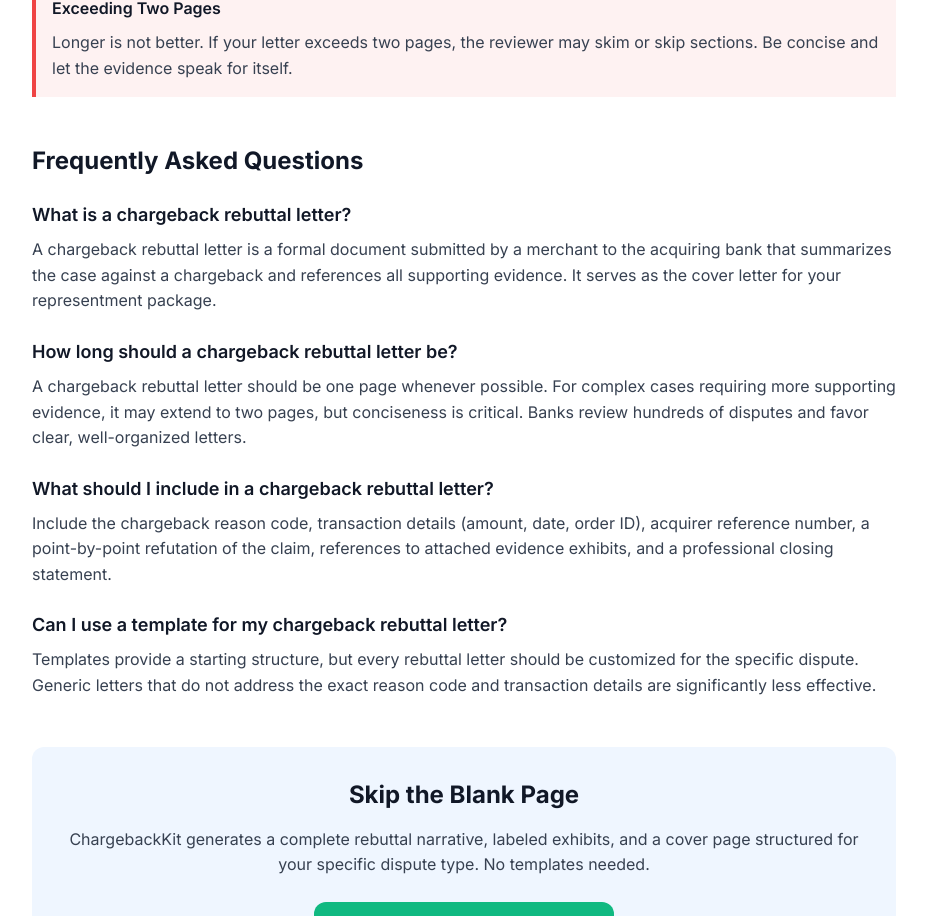
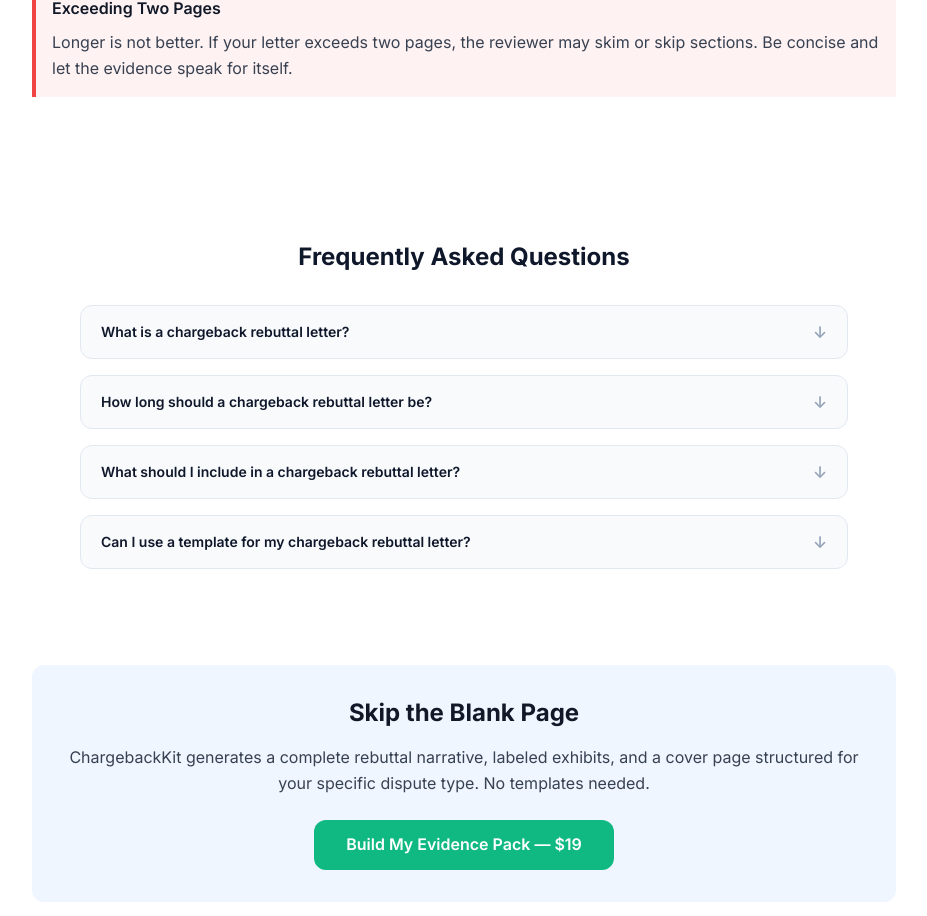
Before and after one commit to mattmcallister-create/chargeback-evidence-pack, a Next.js app: page /guides/chargeback-rebuttal-letter in a window 1280 px wide. Shown: the part 2711-3627 px from the top of the page, without its empty margins (176-1103 px from the left). Built offline with nearby package versions, Linux system fonts and the light colour scheme; no server answers.

Commit message:
fix: standardize chargeback-rebuttal-letter FAQ to canonical accordion design

```diff
--- a/app/(marketing)/guides/chargeback-rebuttal-letter/page.tsx
+++ b/app/(marketing)/guides/chargeback-rebuttal-letter/page.tsx
@@ -203,27 +203,49 @@ export default function ChargebackRebuttalLetterPage() {
           </div>
         </section>
 
-        <section className="mb-12">
-          <h2 className="text-2xl font-bold mb-6 text-gray-900">Frequently Asked Questions</h2>
-          <div className="space-y-6">
-            <div>
-              <h3 className="text-lg font-semibold text-gray-900 mb-2">What is a chargeback rebuttal letter?</h3>
-              <p className="text-gray-700">A chargeback rebuttal letter is a formal document submitted by a merchant to the acquiring bank that summarizes the case against a chargeback and references all supporting evidence. It serves as the cover letter for your representment package.</p>
+        <section className="section bg-white px-4 sm:px-6 lg:px-8">
+            <div className="max-w-3xl mx-auto">
+              <h2 className="text-2xl font-bold text-slate-900 mb-8 text-center">Frequently Asked Questions</h2>
+              <div className="space-y-4">
+              <details className="group bg-slate-50 rounded-lg border border-slate-200">
+                <summary className="flex items-start justify-between gap-4 px-5 py-4 cursor-pointer list-none font-semibold text-slate-900 text-sm">
+                  <span>What is a chargeback rebuttal letter?</span>
+                  <span className="shrink-0 text-slate-400 mt-0.5 group-open:rotate-180 transition-transform text-base leading-none">&darr;</span>
+                </summary>
+                <div className="px-5 pb-4 pt-2 text-sm text-slate-600 leading-relaxed border-t border-slate-200">
+                  A chargeback rebuttal letter is a formal document submitted by a merchant to the acquiring bank that summarizes the case against a chargeback and references all supporting evidence. It serves as the cover letter for your representment package.
+                </div>
+              </details>
+              <details className="group bg-slate-50 rounded-lg border border-slate-200">
+                <summary className="flex items-start justify-between gap-4 px-5 py-4 cursor-pointer list-none font-semibold text-slate-900 text-sm">
+                  <span>How long should a chargeback rebuttal letter be?</span>
+                  <span className="shrink-0 text-slate-400 mt-0.5 group-open:rotate-180 transition-transform text-base leading-none">&darr;</span>
+                </summary>
+                <div className="px-5 pb-4 pt-2 text-sm text-slate-600 leading-relaxed border-t border-slate-200">
+                  A chargeback rebuttal letter should be one page whenever possible. For complex cases requiring more supporting evidence, it may extend to two pages, but conciseness is critical. Banks review hundreds of disputes and favor clear, well-organized letters.
+                </div>
+              </details>
+              <details className="group bg-slate-50 rounded-lg border border-slate-200">
+                <summary className="flex items-start justify-between gap-4 px-5 py-4 cursor-pointer list-none font-semibold text-slate-900 text-sm">
+                  <span>What should I include in a chargeback rebuttal letter?</span>
+                  <span className="shrink-0 text-slate-400 mt-0.5 group-open:rotate-180 transition-transform text-base leading-none">&darr;</span>
+                </summary>
+                <div className="px-5 pb-4 pt-2 text-sm text-slate-600 leading-relaxed border-t border-slate-200">
+                  Include the chargeback reason code, transaction details (amount, date, order ID), acquirer reference number, a point-by-point refutation of the claim, references to attached evidence exhibits, and a professional closing statement.
+                </div>
+              </details>
+              <details className="group bg-slate-50 rounded-lg border border-slate-200">
+                <summary className="flex items-start justify-between gap-4 px-5 py-4 cursor-pointer list-none font-semibold text-slate-900 text-sm">
+                  <span>Can I use a template for my chargeback rebuttal letter?</span>
+                  <span className="shrink-0 text-slate-400 mt-0.5 group-open:rotate-180 transition-transform text-base leading-none">&darr;</span>
+                </summary>
+                <div className="px-5 pb-4 pt-2 text-sm text-slate-600 leading-relaxed border-t border-slate-200">
+                  Templates provide a starting structure, but every rebuttal letter should be customized for the specific dispute. Generic letters that do not address the exact reason code and transaction details are significantly less effective.
+                </div>
+              </details>
+              </div>
             </div>
-            <div>
-              <h3 className="text-lg font-semibold text-gray-900 mb-2">How long should a chargeback rebuttal letter be?</h3>
-              <p className="text-gray-700">A chargeback rebuttal letter should be one page whenever possible. For complex cases requiring more supporting evidence, it may extend to two pages, but conciseness is critical. Banks review hundreds of disputes and favor clear, well-organized letters.</p>
-            </div>
-            <div>
-              <h3 className="text-lg font-semibold text-gray-900 mb-2">What should I include in a chargeback rebuttal letter?</h3>
-              <p className="text-gray-700">Include the chargeback reason code, transaction details (amount, date, order ID), acquirer reference number, a point-by-point refutation of the claim, references to attached evidence exhibits, and a professional closing statement.</p>
-            </div>
-            <div>
-              <h3 className="text-lg font-semibold text-gray-900 mb-2">Can I use a template for my chargeback rebuttal letter?</h3>
-              <p className="text-gray-700">Templates provide a starting structure, but every rebuttal letter should be customized for the specific dispute. Generic letters that do not address the exact reason code and transaction details are significantly less effective.</p>
-            </div>
-          </div>
-        </section>
+          </section>
 
         <section className="bg-brand-50 rounded-lg p-8 text-center">
           <h2 className="text-2xl font-bold text-gray-900 mb-4">Skip the Blank Page</h2>
```
